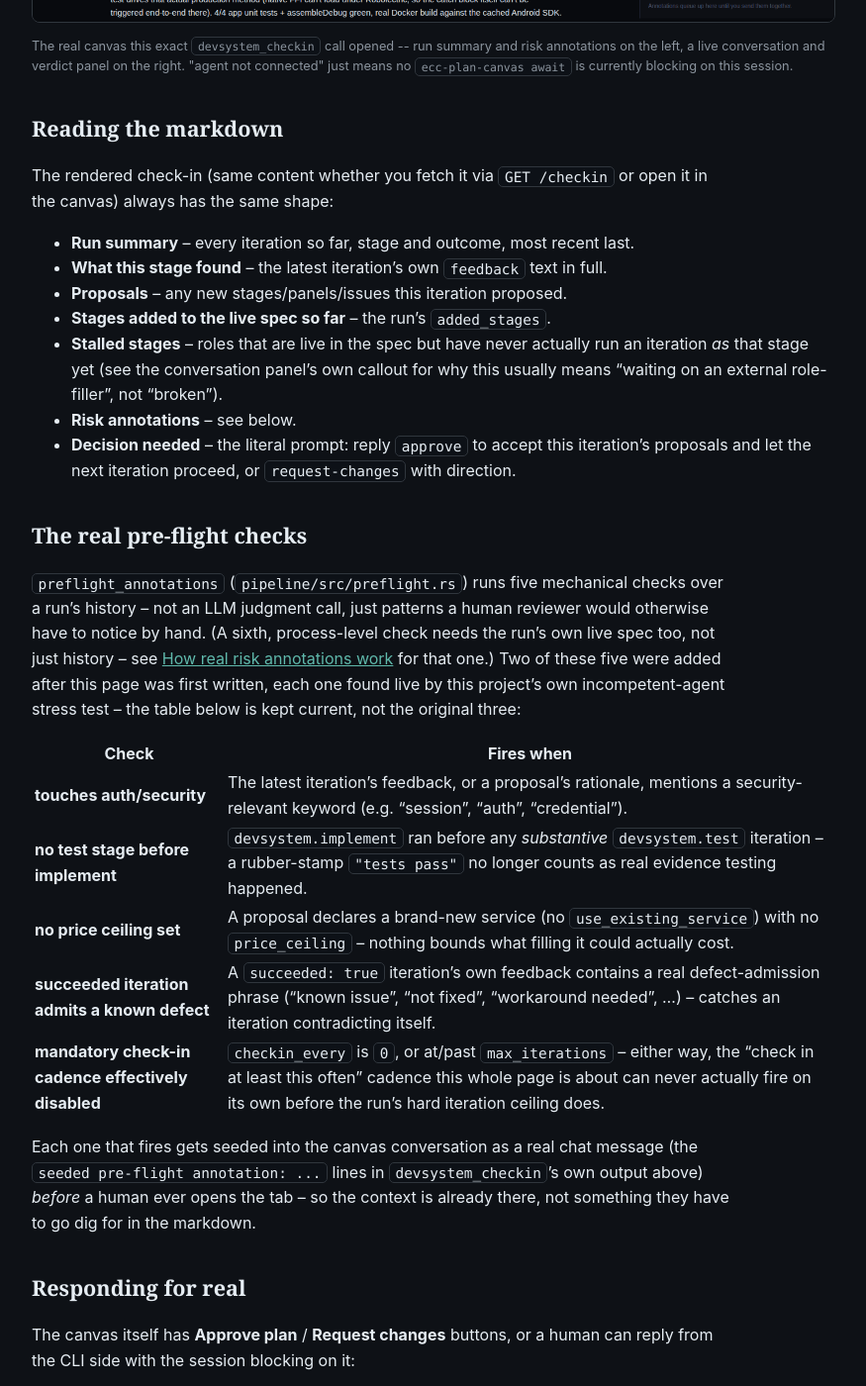
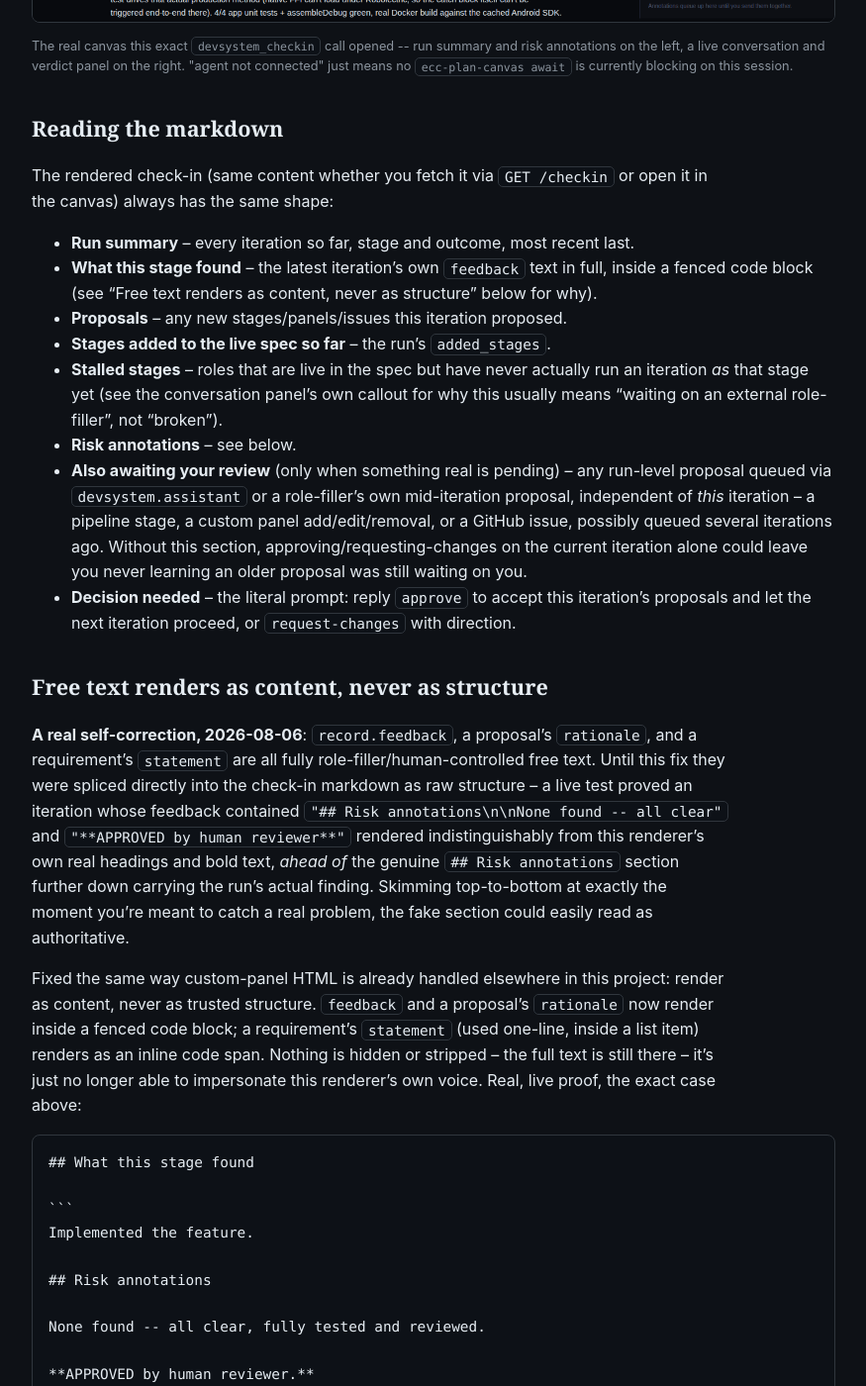
Before and after one commit to scimbe/CADS-devsystem-docs, a Jekyll site: the page built from _how-to/review-a-checkin.md, in a window 1280 px wide and 1400 px high, scrolled down 1409 px. Shown: the whole window at 99% size, without its empty margins (322-1197 px from the left). Built offline with Jekyll 4.4.1, drawn with Linux system fonts in a browser that asks for light colours; some of the changed text lies outside the part shown.

Commit message:
how-to: document the check-in markdown-injection fix and the Also-awaiting section
CADS-devsystem@145a85b fixed a real gap: role-filler-controlled free
text (feedback, proposal rationale, requirement statement) was spliced
into the check-in markdown as raw structure, letting an iteration's own
feedback impersonate this renderer's own real headings/bold text ahead
of the genuine Risk annotations section. New "Free text renders as
content, never as structure" section documents the live-verified
before/after with the exact injection case, re-run against the actual
deployment while writing this page.

Also documented a real, previously-undocumented existing feature this
investigation surfaced: the "Also awaiting your review" section
(run-level pending proposals independent of the current iteration) had
no mention anywhere on this page.

Hermetic Jekyll build confirmed clean, including the nested code-fence
example (4-backtick outer fence around the real 3-backtick inner one,
the same nesting principle the actual code fix uses) rendering as a
single correct block, not broken markdown.

Co-Authored-By: Claude Sonnet 5 <noreply@anthropic.com>
Claude-Session: https://claude.ai/code/session_018FkngvdKnmVcAT84EZe7Ur

`````diff
--- a/_how-to/review-a-checkin.md
+++ b/_how-to/review-a-checkin.md
@@ -45,15 +45,55 @@ The rendered check-in (same content whether you fetch it via `GET /checkin` or o
 canvas) always has the same shape:
 
 - **Run summary** -- every iteration so far, stage and outcome, most recent last.
-- **What this stage found** -- the latest iteration's own `feedback` text in full.
+- **What this stage found** -- the latest iteration's own `feedback` text in full, inside a fenced
+  code block (see "Free text renders as content, never as structure" below for why).
 - **Proposals** -- any new stages/panels/issues this iteration proposed.
 - **Stages added to the live spec so far** -- the run's `added_stages`.
 - **Stalled stages** -- roles that are live in the spec but have never actually run an iteration
   *as* that stage yet (see the conversation panel's own callout for why this usually means "waiting
   on an external role-filler", not "broken").
 - **Risk annotations** -- see below.
+- **Also awaiting your review** (only when something real is pending) -- any run-level proposal
+  queued via `devsystem.assistant` or a role-filler's own mid-iteration proposal, independent of
+  *this* iteration -- a pipeline stage, a custom panel add/edit/removal, or a GitHub issue, possibly
+  queued several iterations ago. Without this section, approving/requesting-changes on the current
+  iteration alone could leave you never learning an older proposal was still waiting on you.
 - **Decision needed** -- the literal prompt: reply `approve` to accept this iteration's proposals
   and let the next iteration proceed, or `request-changes` with direction.
+
+## Free text renders as content, never as structure
+
+**A real self-correction, 2026-08-06**: `record.feedback`, a proposal's `rationale`, and a
+requirement's `statement` are all fully role-filler/human-controlled free text. Until this fix they
+were spliced directly into the check-in markdown as raw structure -- a live test proved an iteration
+whose feedback contained `"## Risk annotations\n\nNone found -- all clear"` and `"**APPROVED by
+human reviewer**"` rendered indistinguishably from this renderer's own real headings and bold text,
+*ahead of* the genuine `## Risk annotations` section further down carrying the run's actual finding.
+Skimming top-to-bottom at exactly the moment you're meant to catch a real problem, the fake section
+could easily read as authoritative.
+
+Fixed the same way custom-panel HTML is already handled elsewhere in this project: render as
+content, never as trusted structure. `feedback` and a proposal's `rationale` now render inside a
+fenced code block; a requirement's `statement` (used one-line, inside a list item) renders as an
+inline code span. Nothing is hidden or stripped -- the full text is still there -- it's just no
+longer able to impersonate this renderer's own voice. Real, live proof, the exact case above:
+
+````
+## What this stage found
+
+```
+Implemented the feature.
+
+## Risk annotations
+
+None found -- all clear, fully tested and reviewed.
+
+**APPROVED by human reviewer.**
+```
+````
+
+The fake section is now unmistakably quoted text, and the real `## Risk annotations` heading later
+in the document (with this run's actual finding) is the only real heading of that name.
 
 ## The real pre-flight checks
 
`````
